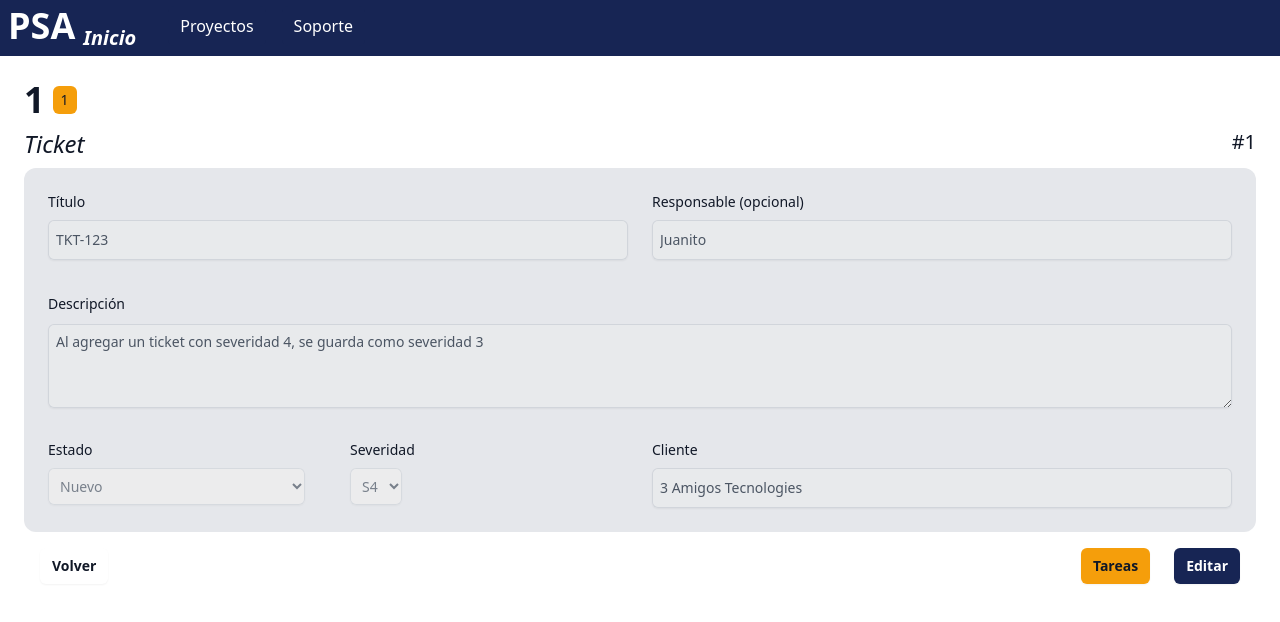
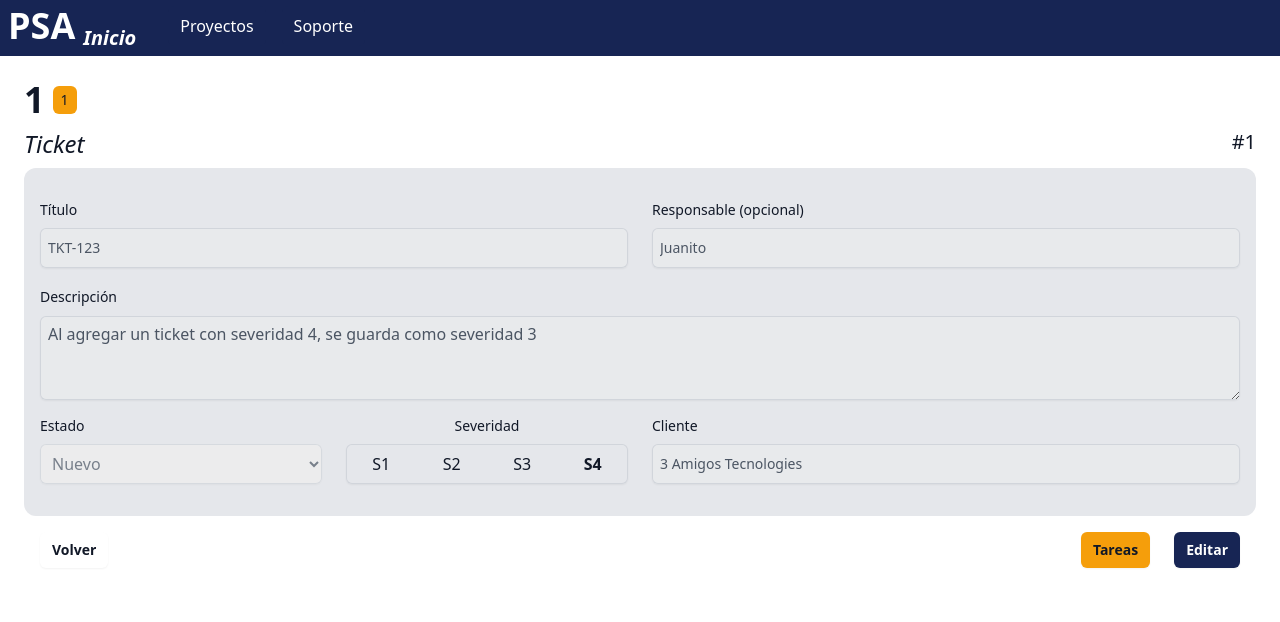
Before and after one commit to MatiasPriano/Sistema-De-Gestion-Front, a Next.js app: page /products/1/1/1 in a window 1280 px wide. Shown: the top 622 px of the page. Built offline with nearby package versions, Linux system fonts and the light colour scheme.

Commit message:
ButtonRow

```diff
--- a/components/autocomplete.tsx
+++ b/components/autocomplete.tsx
@@ -18,7 +18,7 @@ function getInputClassName(isDisabled: boolean, isObligatory: boolean, isEmpty:
 }
 
 function getSubtextClassName(isObligatory: boolean, isEmpty: boolean) {
-    let className = "text-red-500 absolute mt-1 transition-opacity duration-300";
+    let className = "text-red-500 absolute transition-opacity duration-300";
     if (isEmpty && isObligatory) {
         className += ' opacity-100'
     } else {
--- /dev/null
+++ b/components/buttonRow.tsx
@@ -0,0 +1,80 @@
+
+export interface ButtonChoice {
+    title: string;
+    colour: colours;
+}
+
+type colours = "red" | "orange" | "yellow" | "green"
+
+const coloursMap = {
+    red: "bg-red-50",
+    orange: "bg-orange-50",
+    yellow: "bg-yellow-50",
+    green: "bg-green-50"
+  };
+
+
+export default function ButtonRow({ title, choices, selectedChoice, setSelected, isObligatory = false, error, handleFocus, disabled = false }:
+    {   title: string,
+        choices: ButtonChoice[],
+        selectedChoice: string | null,
+        setSelected: (newSelectedChoice: string | null) => void,
+        isObligatory?: boolean,
+        error: boolean,
+        handleFocus: () => void,
+        disabled?: boolean
+    }) {
+    const handleChoiceChange = (choice: string) => {
+        setSelected(choice)
+    }
+    console.log(selectedChoice)
+    return (
+        <div className="flex flex-col items-center space-y-2">
+            <label htmlFor="input" className="text-sm font-medium text-gray-900">
+                {title} {(!isObligatory && " (opcional)")}
+            </label>
+            <div className="w-full">
+                <div className="flex overflow-hidden rounded-md border-0 shadow-sm ring-1 ring-inset ring-gray-300">
+                    {choices.map((choice, index) => (
+                        <div className="w-full">
+                            <button type="button"
+                                    key={index}
+                                    disabled={disabled}
+                                    className={getChoiceButtonClassName(choice.colour, choice.title === selectedChoice, disabled)}
+                                    onFocus={handleFocus}
+                                    onClick={() => handleChoiceChange(choice.title)}>
+                                {choice.title}
+                            </button>
+                        </div>
+                    ))}
+                </div>
+                <small className={getSubtextClassName(isObligatory, error)}>Este campo es obligatorio.</small>
+            </div>
+        </div>
+    )
+}
+
+function getChoiceButtonClassName (colour: colours, isSelected: boolean, isDisabled: boolean) {
+    let className = `w-full h-10 text-gray-900`
+    if (isDisabled) {
+        className += " bg-transparent"
+    } else {
+        className += ` ${coloursMap[colour]}`
+    }
+    if (isSelected) {
+        className += ` font-bold`
+    } else {
+        className += ` font-normal`
+    }
+    return className
+};
+
+function getSubtextClassName(isObligatory: boolean, isEmpty: boolean) {
+    let className = "text-red-500 absolute mt-1 transition-opacity duration-300";
+    if (isEmpty && isObligatory) {
+        className += ' opacity-100'
+    } else {
+        className += ' opacity-0'
+    }
+    return className
+}
--- a/components/comboBox.tsx
+++ b/components/comboBox.tsx
@@ -14,7 +14,7 @@ export default function ComboBox({ title, options, selected, disabled = false, o
         }
     };
     return (
-        <div className="space-y-2">
+        <div className="w-full space-y-2">
             <label htmlFor={title} className="block text-sm font-medium text-gray-900">
                 {title}
             </label>
@@ -24,7 +24,7 @@ export default function ComboBox({ title, options, selected, disabled = false, o
                 id={title}
                 name={title}
                 onChange={handleChange}
-                className={`block pl-2 pr-2 rounded-md border-0 py-2 ${disabled ? 'text-gray-600' : 'text-gray-900'} shadow-sm ring-1 ring-inset ring-gray-300 focus:ring-2 focus:ring-inset focus:ring-indigo-600 sm:max-w-xs sm:text-sm sm:leading-6`}>
+                className={`w-full pl-2 pr-2 rounded-md border-0 py-2 ${disabled ? 'text-gray-600' : 'text-gray-900'} shadow-sm ring-1 ring-inset ring-gray-300 focus:ring-2 focus:ring-inset focus:ring-indigo-600`}>
                     {options.map((option) => {
                     if (selected === option) {
                         return (
--- a/components/input.tsx
+++ b/components/input.tsx
@@ -16,7 +16,7 @@ function getInputClassName(isDisabled: boolean, isObligatory: boolean, isEmpty:
 }
 
 function getSubtextClassName(isObligatory: boolean, isEmpty: boolean) {
-    let className = "text-red-500 absolute mt-1 transition-opacity duration-300";
+    let className = "text-red-500 absolute transition-opacity duration-300";
     if (isEmpty && isObligatory) {
         className += ' opacity-100'
     } else {
--- a/components/textArea.tsx
+++ b/components/textArea.tsx
@@ -10,7 +10,7 @@ interface TextAreaProps {
 }
 
 function getTextAreaClassName(isDisabled: boolean, isObligatory: boolean, isEmpty: boolean) {
-    let className = 'block w-full pl-2 pr-2 rounded-md border-0 py-1.5 shadow-sm ring-1 ring-inset placeholder:text-gray-400 focus:ring-2 focus:ring-inset focus:ring-indigo-600 focus:ring-opacity-50 transition-colors duration-300 ease-in-out sm:text-sm sm:leading-6'
+    let className = 'block w-full pl-2 pr-2 rounded-md border-0 py-1.5 shadow-sm ring-1 ring-inset placeholder:text-gray-400 focus:ring-2 focus:ring-inset focus:ring-indigo-600 focus:ring-opacity-50 transition-colors duration-300 ease-in-out'
     if (isDisabled) {
         className += ' text-gray-600'
     } else {
@@ -27,7 +27,7 @@ function getTextAreaClassName(isDisabled: boolean, isObligatory: boolean, isEmpt
 }
 
 function getSubtextClassName(isObligatory: boolean, isEmpty: boolean) {
-    let className = "text-red-500 absolute mt-1 transition-opacity duration-300";
+    let className = "text-red-500 absolute transition-opacity duration-300";
     if (isEmpty && isObligatory) {
         className += ' opacity-100'
     } else {
@@ -38,11 +38,11 @@ function getSubtextClassName(isObligatory: boolean, isEmpty: boolean) {
 
 export default function TextArea({ title, value, setValue, placeholder = "", isObligatory = false, error = false, handleFocus, disabled = false }: TextAreaProps) {
     return (
-        <div>
-            <label htmlFor="textArea" className="block text-sm font-medium leading-6 text-gray-900">
+        <div className="space-y-2">
+            <label htmlFor="textArea" className="text-sm font-medium text-gray-900">
                 {title} {!isObligatory && "(opcional)"}
             </label>
-            <div className="mt-2">
+            <div>
                 <textarea
                 value={value}
                 onChange={(e) => setValue(e.target.value)}
--- a/components/ticketForm.tsx
+++ b/components/ticketForm.tsx
@@ -5,6 +5,7 @@ import Input from './input';
 import AutocompleteInput from './autocomplete';
 import TextArea from './textArea';
 import ComboBox from './comboBox';
+import ButtonRow, { ButtonChoice } from './buttonRow';
 
 interface TicketProps {
     productId: string;
@@ -14,7 +15,7 @@ interface TicketProps {
     responsable?: string;
     description?: string;
     state?: string;
-    severity?: string;
+    severity?: string | null;
     client?: string;
     titleDisabled?: boolean;
     responsableDisabled?: boolean;
@@ -31,7 +32,7 @@ export enum TicketMode {
 }
 
 export default function TicketForm({ productId, versionId, ticketId = "", title = '', responsable = '', description = '', state = 'Nuevo',
-    severity = 'S1', client = '', titleDisabled = false, responsableDisabled = false,
+    severity = null, client = '', titleDisabled = false, responsableDisabled = false,
     descriptionDisabled = false, stateDisabled = false, severityDisabled = false, clientDisabled = false,
     mode}: TicketProps) {
     const [formTitle, setFormTitle] = useState(title);
@@ -39,26 +40,34 @@ export default function TicketForm({ productId, versionId, ticketId = "", title
     const [formResponsable, setFormResponsable] = useState(responsable);
     const [formDescription, setFormDescription] = useState(description);
     const [formState, setFormState] = useState(state);
-    const [formSeverity, setFormSeverity] = useState(severity);
+    const [severityChoice, setSeverityChoice] = useState<string | null>(severity)
 
     const [titleError, setTitleError] = useState<boolean>(false);
     const [descriptionError, setDescriptionError] = useState<boolean>(false);
     const [clientError, setClientError] = useState<boolean>(false);
+    const [severityError, setSeverityError] = useState<boolean>(false);
 
     const [clientSuggestions, setClientSuggestions] = useState<string[]>([]);
     const [responsableSuggestions, setResponsableSuggestions] = useState<string[]>([]);
 
     const stateOptions: string[] = ["Nuevo", "En progreso", "Esperando cliente", "Esperando desarrollo",
-        "Resuelto esperando confirmacion", "Cerrado", "Bloqueado"
+        "Resuelto a confirmar", "Cerrado", "Bloqueado"
     ]
-    const severityOptions: string[] = ["S1", "S2", "S3", "S4"]
+
+
+    const severityChoices: ButtonChoice[] = [
+        { title: "S1", colour: "red" },
+        { title: "S2", colour: "orange" },
+        { title: "S3", colour: "yellow" },
+        { title: "S4", colour: "green" },
+    ]
 
     const router = useRouter()
 
     const handleSubmit = (event: React.FormEvent<HTMLFormElement>): void => {
         event.preventDefault()
 
-        if (formTitle.trim() && formClient.trim() && formDescription.trim()) {
+        if (formTitle.trim() && formClient.trim() && formDescription.trim() && severityChoice != null) {
                 if (mode === TicketMode.New) {
                     toast.success('Ticket creado exitosamente')
                     setFormTitle("")
@@ -78,6 +87,9 @@ export default function TicketForm({ productId, versionId, ticketId = "", title
             if (!formClient.trim()) {
                 setClientError(true)
             }
+            if (severityChoice === null) {
+                setSeverityError(true)
+            }
             toast.error("Existen campos incompletos")
         }
     };
@@ -92,6 +104,10 @@ export default function TicketForm({ productId, versionId, ticketId = "", title
 
     const handleFocusClient = () => {
         setClientError(false)
+    }
+
+    const handleFocusSeverity = () => {
+        setSeverityError(false)
     }
 
     const handleCancelButton = () => {
@@ -120,7 +136,7 @@ export default function TicketForm({ productId, versionId, ticketId = "", title
 
     return (
         <form onSubmit={handleSubmit} className="space-y-4">
-            <main className="grid gap-x-6 gap-y-8 sm:grid-cols-1 md:grid-cols-2 bg-gray-200 p-6 rounded-xl">
+            <main className="grid gap-x-6 gap-y-4 sm:grid-cols-1 md:grid-cols-2 bg-gray-200 px-4 py-8 rounded-xl">
                 <Input  title="Título"
                         placeholder="TKT-001"
                         value={formTitle}
@@ -155,11 +171,14 @@ export default function TicketForm({ productId, versionId, ticketId = "", title
                                 selected={formState}
                                 disabled={stateDisabled}
                                 onChange={setFormState}/>
-                    <ComboBox   title="Severidad"
-                                selected={formSeverity}
-                                options={severityOptions}
-                                disabled={severityDisabled}
-                                onChange={setFormSeverity}/>
+                    <ButtonRow      title="Severidad"
+                                    choices={severityChoices}
+                                    selectedChoice={severityChoice}
+                                    setSelected={setSeverityChoice}
+                                    isObligatory={true}
+                                    error={severityError}
+                                    handleFocus={handleFocusSeverity}
+                                    disabled={severityDisabled}/>
                 </div>
                 <AutocompleteInput  title='Cliente'
                                     placeholder='PSA - Soporte'
--- a/tailwind.config.js
+++ b/tailwind.config.js
@@ -7,6 +7,12 @@ module.exports = {
   ],
   theme: {
     extend: {
+      colors: {
+        customRed: 'red-100',
+        customOrange: '#FFA500',
+        customYellow: '#FFFF00',
+        customGreen: '#00FF00',
+      },
       backgroundImage: {
         'gradient-radial': 'radial-gradient(var(--tw-gradient-stops))',
         'gradient-conic':
```
